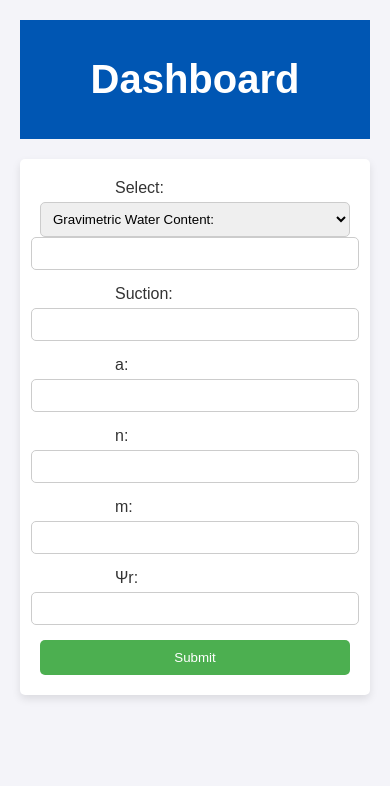
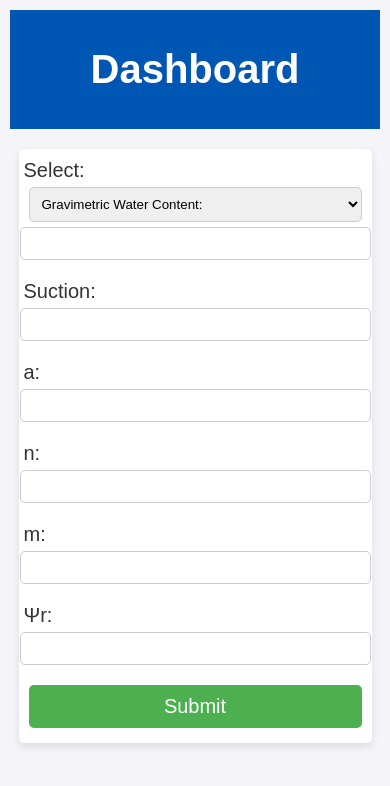
Before and after one commit to MukhtarSarsenbay/RA__, a Django app: page /graph/ in a window 390 px wide. Shown: the top 786 px of the page. Run offline with Django 4.2, Linux system fonts and the light colour scheme.

Commit message:
Update style.css

```diff
--- a/myapp/static/css/style.css
+++ b/myapp/static/css/style.css
@@ -1,5 +1,6 @@
 /* Base styles for body, headers, and containers */
 {% load static %}
+/* Base styles for body, headers, and containers */
 body {
     font-family: Arial, sans-serif;
     background-color: #f4f4f9;
@@ -91,15 +92,16 @@
         width: 100%;
     }
 
-    .input-container label {
+    .input-container label, .input-container input, .input-container select, button {
         margin-bottom: 5px;
+        width: 100%; /* Ensure full width for better touch */
     }
 
-    .input-container input, .input-container select, button {
-        width: 100%;
+    header, body, button {
+        font-size: 20px; /* Larger text for better readability */
     }
 
-    header {
-        font-size: 20px;
+    body, header, .container {
+        padding: 10px; /* Reduced padding for more space */
     }
 }
```
